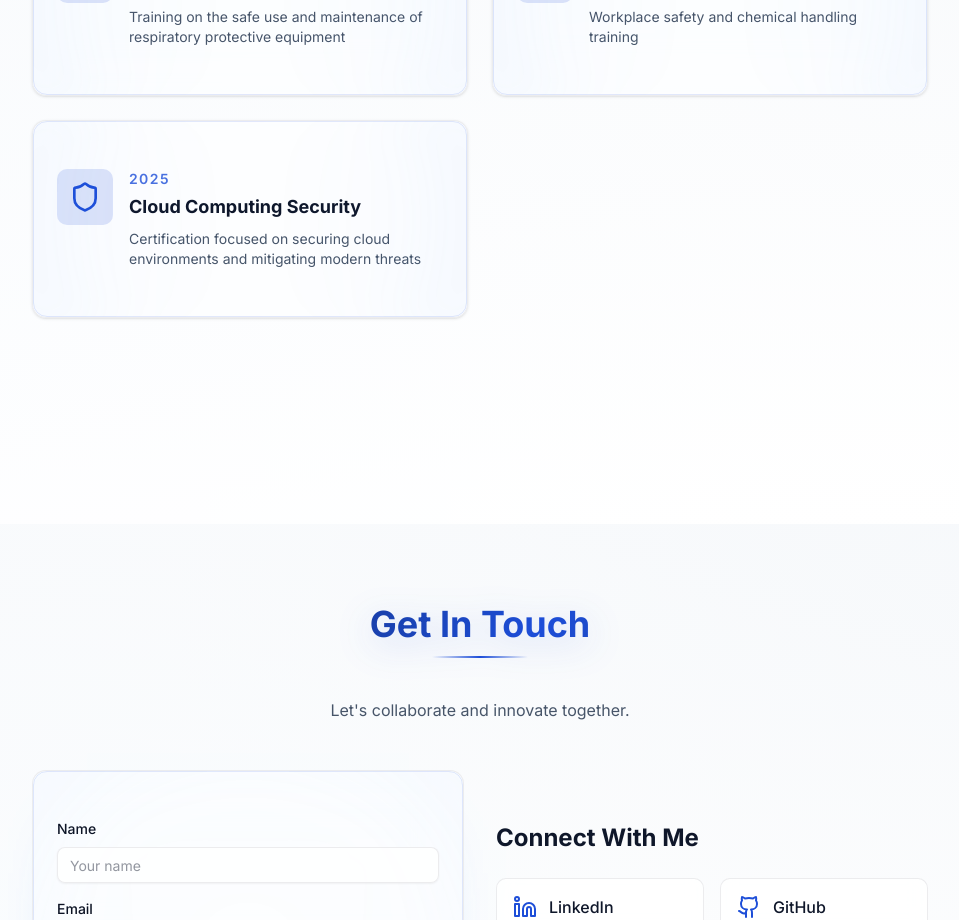
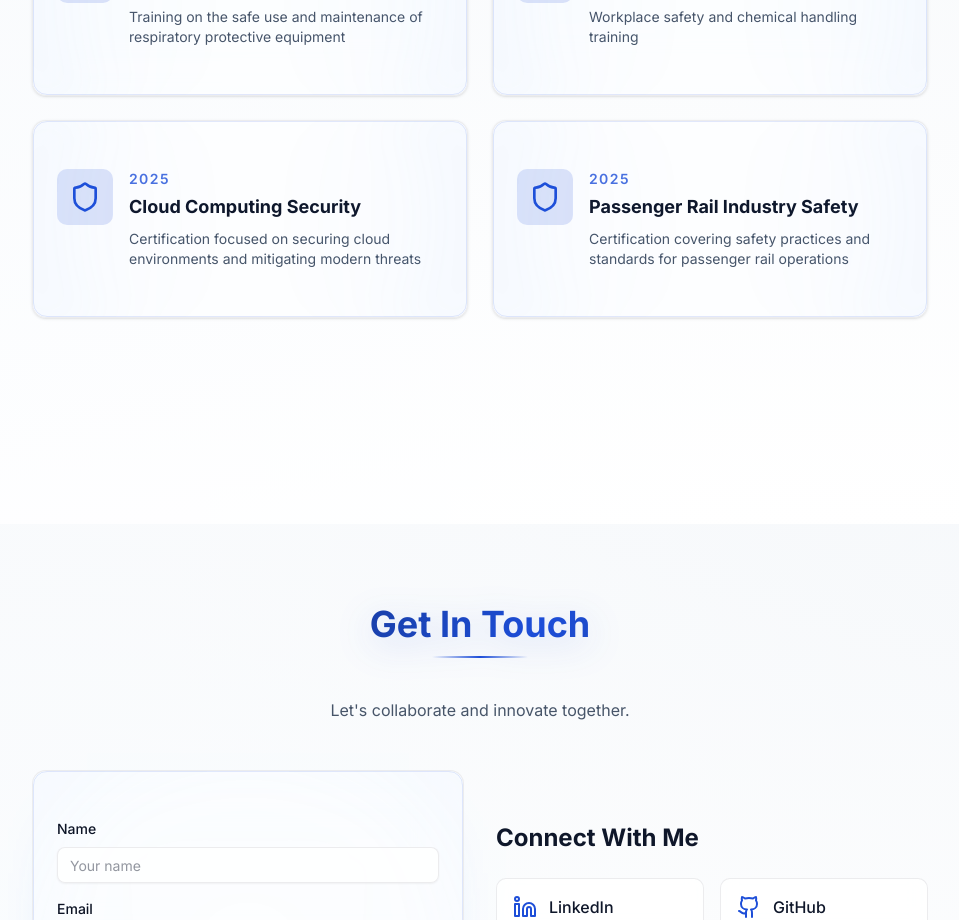
Before and after one commit to AbderrahmaneErraqabi/portfolio-abderrahmane, a Next.js app: page / in a window 1280 px wide. Shown: the part 4880-5800 px from the top of the page, without its empty margins (160-1119 px from the left). Built offline with nearby package versions, Linux system fonts and the light colour scheme.

Commit message:
Add passenger rail industry certification modal

```diff
--- a/components/awards.tsx
+++ b/components/awards.tsx
@@ -1,4 +1,4 @@
- "use client";
+"use client";
 import { useState } from "react"
 import { Card, CardContent } from "@/components/ui/card"
 import { Award, Shield } from "lucide-react"
@@ -25,10 +25,17 @@ const certifications = [
     icon: Shield,
     link: "/Cloud%20Computing%20Security.pdf",
   },
+  {
+    title: "Passenger Rail Industry Safety",
+    description: "Certification covering safety practices and standards for passenger rail operations",
+    year: "2025",
+    icon: Shield,
+    link: "/Passenger%20rail%20industry.pdf",
+  },
 ]
 
 export function Awards() {
-  const [activePdf, setActivePdf] = useState<string | null>(null)
+  const [activeCert, setActiveCert] = useState<{ title: string; link: string } | null>(null)
 
   return (
     <SectionWrapper id="awards" className="py-20" style={{ background: "var(--section-alt)" }}>
@@ -63,7 +70,7 @@ export function Awards() {
                 <button
                   key={index}
                   type="button"
-                  onClick={() => setActivePdf(cert.link!)}
+                  onClick={() => setActiveCert({ title: cert.title, link: cert.link! })}
                   className="h-full text-left"
                 >
                   {card}
@@ -80,17 +87,17 @@ export function Awards() {
         </div>
       </div>
 
-      {activePdf && (
-        <div className="fixed inset-0 z-50 flex items-center justify-center bg-black/70 px-4" onClick={() => setActivePdf(null)}>
+      {activeCert && (
+        <div className="fixed inset-0 z-50 flex items-center justify-center bg-black/70 px-4" onClick={() => setActiveCert(null)}>
           <div
             className="relative w-full max-w-6xl overflow-hidden rounded-2xl bg-background shadow-2xl"
             onClick={(e) => e.stopPropagation()}
           >
             <div className="flex items-center justify-between border-b border-[var(--section-border)] px-4 py-3">
-              <div className="text-sm font-semibold text-foreground">Cloud Computing Security (PDF)</div>
+              <div className="text-sm font-semibold text-foreground">{activeCert.title} (PDF)</div>
               <button
                 type="button"
-                onClick={() => setActivePdf(null)}
+                onClick={() => setActiveCert(null)}
                 className="rounded-md px-3 py-1 text-sm font-medium text-muted-foreground hover:bg-muted hover:text-foreground"
               >
                 Close
@@ -98,8 +105,8 @@ export function Awards() {
             </div>
             <div className="h-[80vh] bg-muted sm:h-[85vh]">
               <iframe
-                src={activePdf}
-                title="Cloud Computing Security"
+                src={activeCert.link}
+                title={activeCert.title}
                 className="h-full w-full border-0"
                 allow="fullscreen"
               />
```
Also changed, not shown: 1 other file (tests, documents, lock files or other folders).
